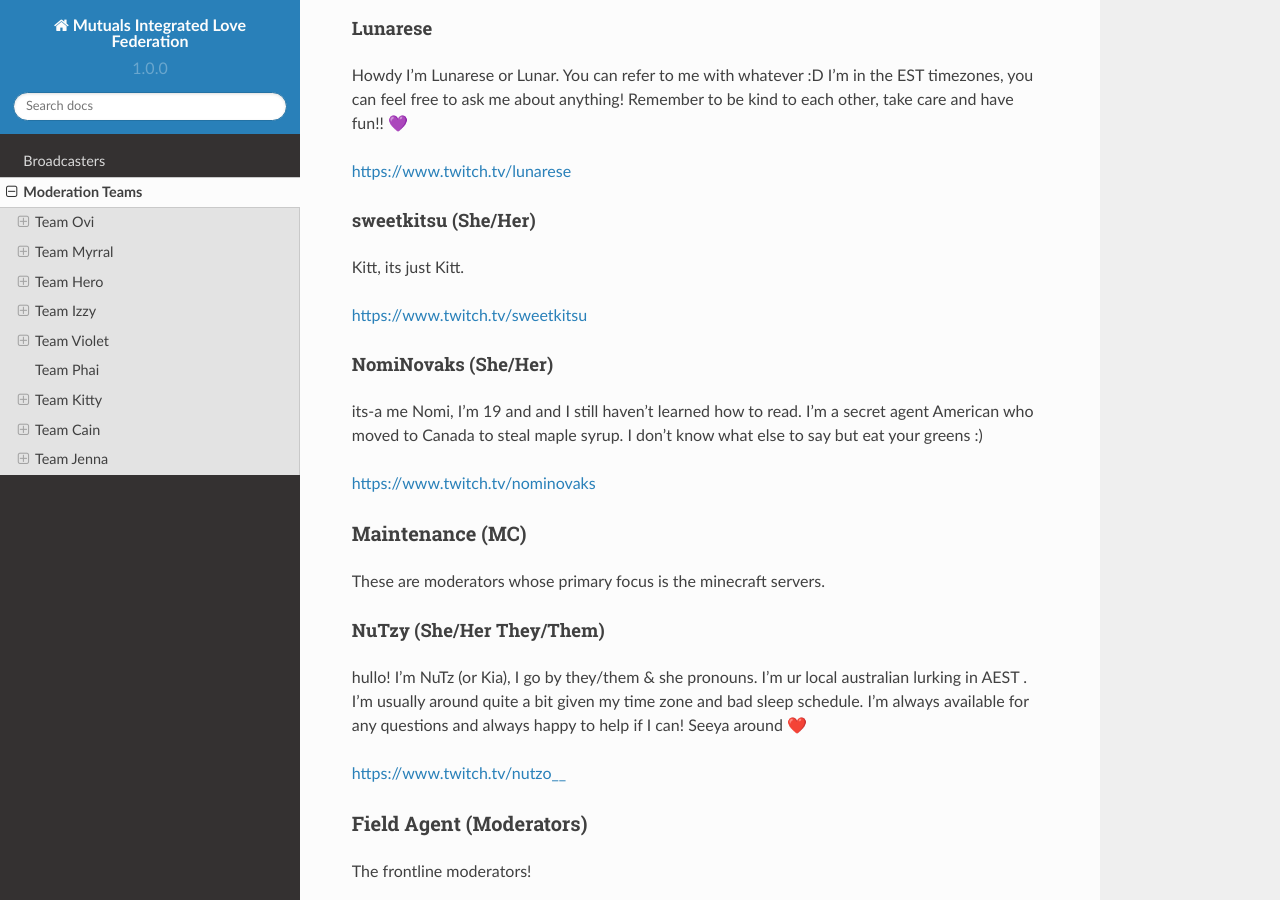
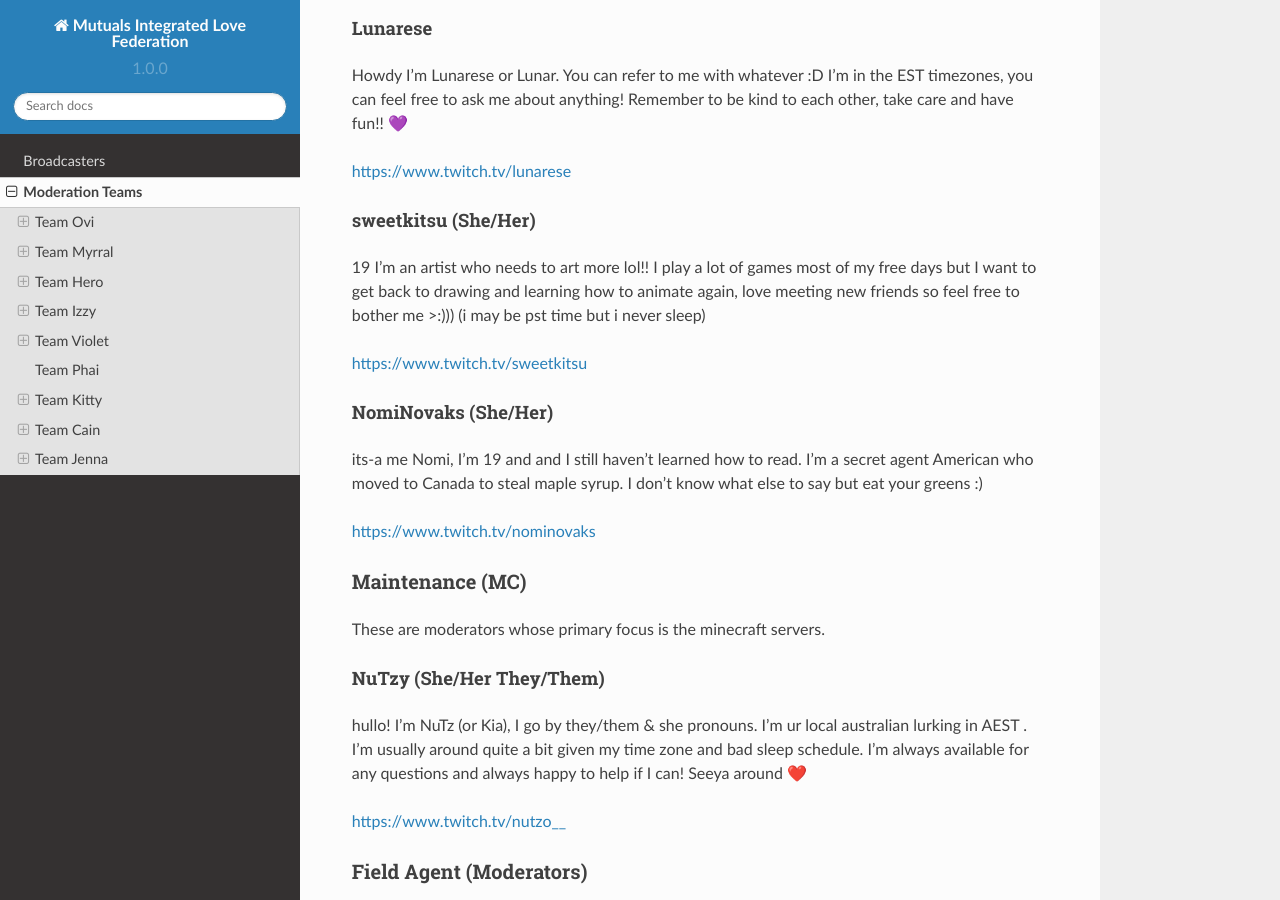
Before and after one commit to OiivaeCommunity/love, a Sphinx documentation site: the page built from docs/source/mods.rst, in a window 1280 px wide and 900 px high, scrolled down 1730 px. Built offline with Sphinx 7.4.7 and the Read the Docs theme 2.0.0, drawn with Linux system fonts in a browser that asks for light colours.

Commit message:
Updated Kit's bio

```diff
--- a/docs/source/mods.rst
+++ b/docs/source/mods.rst
@@ -71,7 +71,9 @@
 
 sweetkitsu (She/Her)
 ^^^^
-Kitt, its just Kitt.
+19
+I'm an artist who needs to art more lol!! I play a lot of games most of my free days but I want to get back to drawing and learning how to animate again, love meeting new friends so feel free to bother me >:)))
+(i may be pst time but i never sleep)
 
 https://www.twitch.tv/sweetkitsu
 
```
